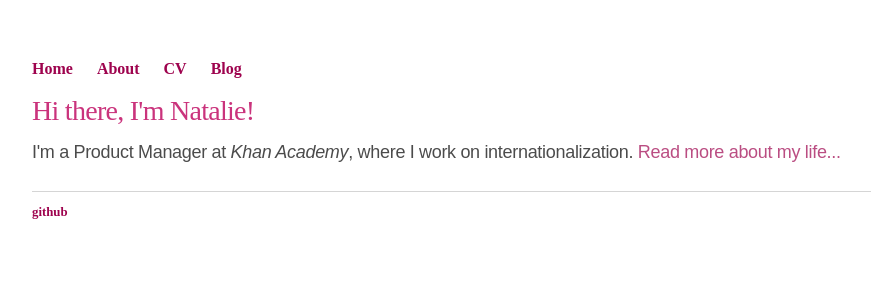
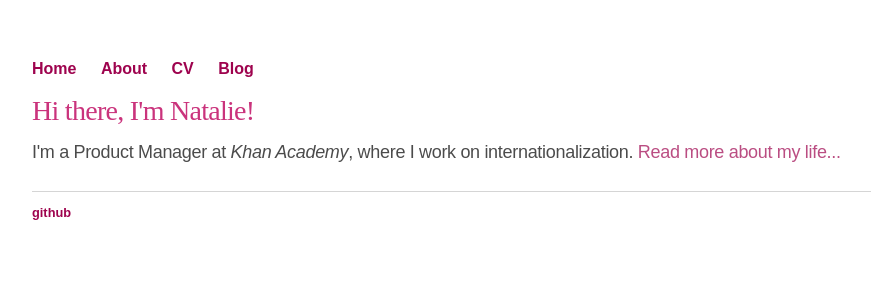
Before and after one commit to nrothfels/nrothfels.github.io, a Jekyll site: the page built from index.html, in a window 1280 px wide. Shown: the top 300 px of the page, without its empty margins (160-1031 px from the left). Built offline with Jekyll 4.4.1, drawn with Linux system fonts in a browser that asks for light colours; some web fonts are replaced.

Commit message:
Fixing styling on top nav

```diff
--- a/css/main.css
+++ b/css/main.css
@@ -10,7 +10,7 @@ body {
     width: 70%;
 }
 nav ul, footer ul {
-    font-family: "clarendon-text-pro", sans serif;
+    font-family: "Khula", sans-serif;
     padding: 0px;
     list-style: none;
     font-weight: bold;
```
